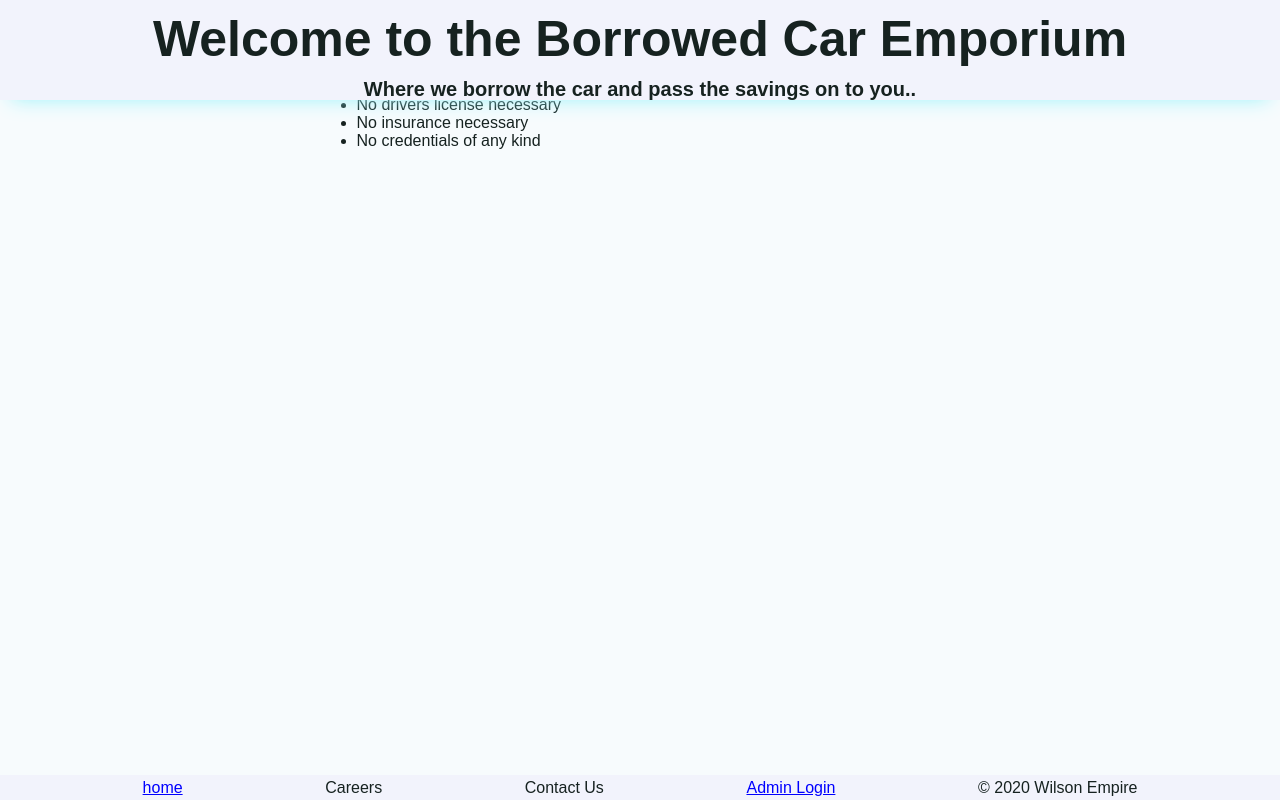
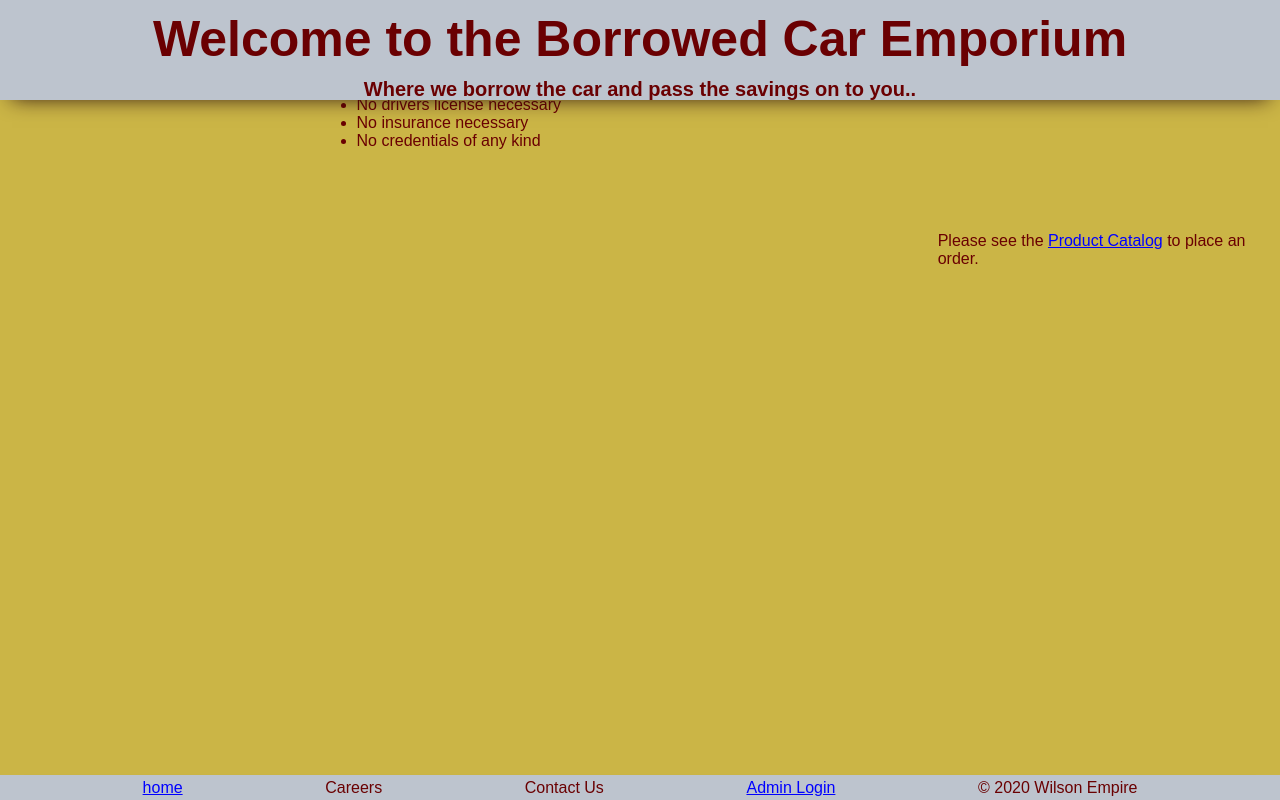
Before and after one commit to pm-wilson/ecommerce-site, a plain HTML site: page index.html in a window 1280 px wide. Drawn offline with Linux system fonts and the light colour scheme.

Commit message:
changed color scheme to make new branch from

```diff
--- a/styles/home.css
+++ b/styles/home.css
@@ -1,11 +1,11 @@
 /* add home page styles here */
 
 body {
-  --color1: hsla(184, 89%, 77%, 1);
-  --color2: hsla(203, 62%, 98%, 1);
-  --color3: hsla(273, 5%, 96%, 1);
-  --color4: hsla(170, 21%, 11%, 1);
-  --color5: hsla(236, 65%, 97%, 1);
+  --color1: #2a0e0d;
+  --color2: #cbb546;
+  --color3: #be0002;
+  --color4: #6a0002;
+  --color5: #bdc4ce;
 
   --header-height: 80px;
   --shadow: 0px 10px 20px -12px var(--color1);
--- a/styles/style.css
+++ b/styles/style.css
@@ -19,6 +19,6 @@
 
 .products-area {
   display: flex;
-  flex-direction: column;
   align-items: center;
+  justify-items: center;
 }
```
